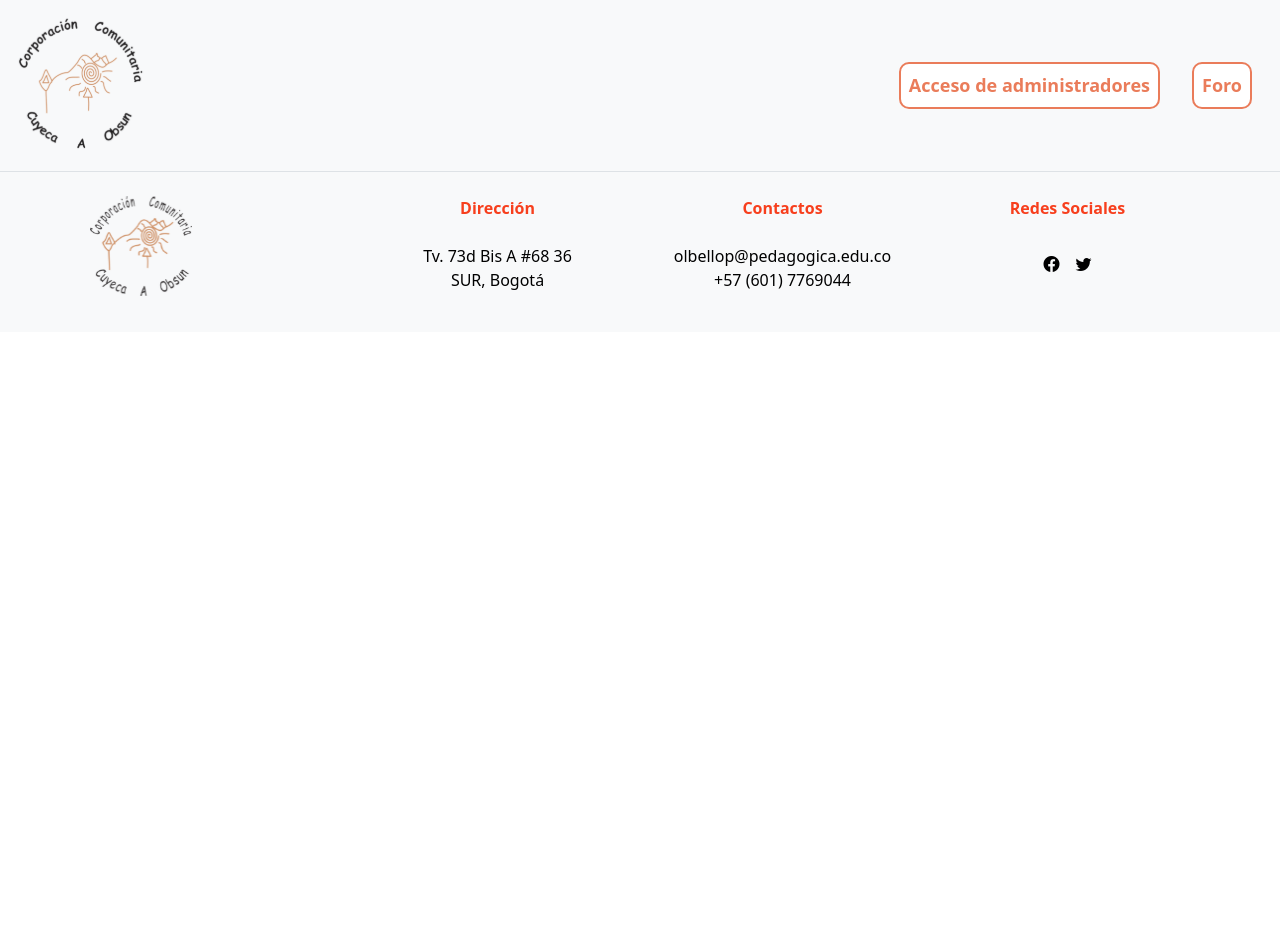
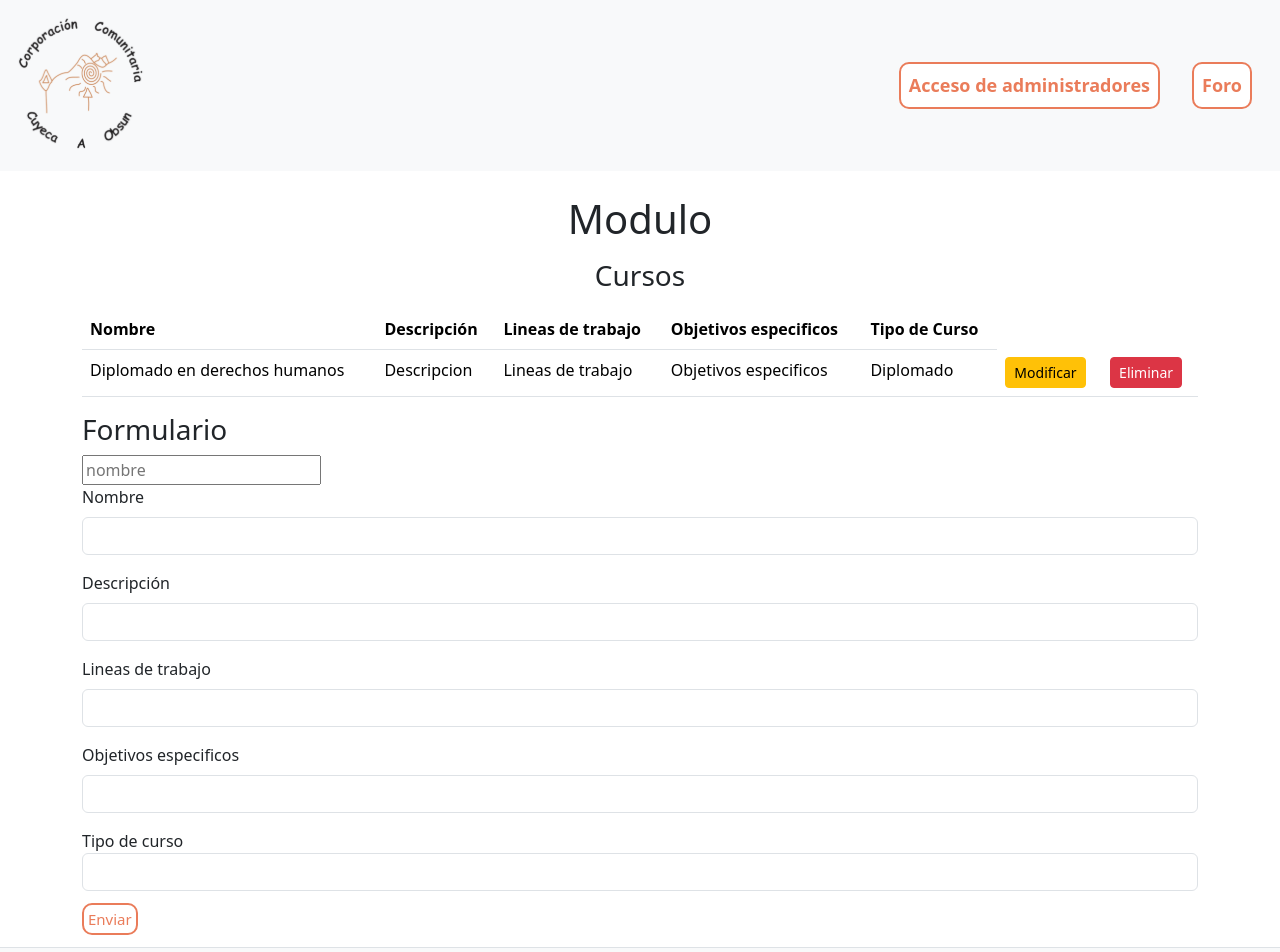
Before and after one commit to programateacademy/cuyeca-course-manage-front, a React (Create React App) app: page /foro in a window 1280 px wide. Shown: the top 952 px of the page. Before the commit the page ends 800 px from the top, so only its background shows below. Built offline with nearby package versions, Linux system fonts and the light colour scheme; no server answers.

Commit message:
formulario sin estilos

```diff
--- a/src/App.jsx
+++ b/src/App.jsx
@@ -6,7 +6,7 @@ import { BrowserRouter as Router, Route, Routes } from "react-router-dom"
 import Header from "./components/header";
 import Register from "./components/Register";
 import Login from "./components/Login";
-
+import Modulet from "./components/Modulet"
 
 
 const App = () => {
@@ -45,6 +45,7 @@ const App = () => {
           <Route path='/foro' element={""}>  </Route>
         </Routes>
 
+        <Modulet/>
         <Footer/>
       </Router>
 
--- /dev/null
+++ b/src/assets/styles/Modulet.css
@@ -0,0 +1,19 @@
+.btnmodule {
+  border: none;
+  border-radius: 10px;
+  padding: 4px;
+  text-align: center;
+  font-size: 15px;
+  background-color: white;
+  color: #ea7c5a !important;
+  transition-duration: 0.4s;
+  border: 2px solid #ea7c5a;
+}
+
+.btnmodule:hover {
+  /* transition: transform 0.2s;
+    transform: translateY(8%); */
+  cursor: pointer;
+  background-color: #ea7c5a;
+  color: white !important;
+}
--- /dev/null
+++ b/src/components/Modulet.js
@@ -0,0 +1,76 @@
+import React from "react";
+import ".././assets/styles/Modulet.css";
+
+
+function Modulet() {
+
+    return(
+        <div className="container mb-3">
+            <br></br>
+            <h1 className="text-center mb-3"> Modulo </h1>
+            <div className="rows">
+                <div className="">
+                    <h3 className="text-center mb-3">Cursos</h3>
+                    <table className="table table-ligth">
+                        <thead>
+                            <tr>
+                                <th>Nombre</th>
+                                <th>Descripción</th>
+                                <th>Lineas de trabajo</th>
+                                <th>Objetivos especificos</th>
+                                <th>Tipo de Curso</th>
+                            </tr>
+                        </thead>
+                        <tbody>
+                            <tr>
+                                <td> Diplomado en derechos humanos </td>
+                                <td> Descripcion</td>
+                                <td>Lineas de trabajo</td>
+                                <td>Objetivos especificos</td>
+                                <td>Diplomado</td>
+                                <td><bttn className='btn btn-warning btn-sm' >Modificar</bttn> </td>
+                                <td><bttn className='btn btn-danger btn-sm' >Eliminar</bttn>   </td>
+                            </tr>
+                        </tbody>
+                    </table>
+                </div>
+                <section className="form-main">
+                    <div className="form-content">
+                        <div className="box">
+                            <h3 >Formulario</h3>
+                            <form action="">
+                                <input type="text" placeholder="nombre" className="input-control"/>
+                                <div className="mb-3">
+                                    <label className="form-label">Nombre</label>
+                                    <input type="text" className="form-control" />
+                                </div>
+                                <div className="mb-3">
+                                    <label className="form-label">Descripción</label>
+                                    <input type="text" className="form-control" />
+                                </div>
+                                <div className="mb-3">
+                                    <label className="form-label">Lineas de trabajo</label>
+                                    <input type="text" className="form-control" />
+                                </div>
+                                <div className="mb-3">
+                                    <label className="form-label">Objetivos especificos</label>
+                                    <input type="text" className="form-control" />
+                                </div>
+                                <div className="mb-3">
+                                    <label >Tipo de curso</label>
+                                    <input type="text" className="form-control" />
+                                </div>
+                                <div className="mb-3">
+                                <bttn className='btnmodule' >Enviar</bttn>
+                                </div>
+                            </form>
+                        </div>
+                    </div>
+                </section>
+            </div>
+        </div>
+    )
+
+}
+
+export default Modulet
--- a/src/components/header.js
+++ b/src/components/header.js
@@ -1,7 +1,7 @@
 import React from 'react';
 import { Link } from 'react-router-dom';
 import Logoc from "../assets/Logoc.svg";
-import App from '../App.css';
+import '../App.css';
 
 const Header =() => {
     return (
```
Also changed, not shown: src/assets/Logocg.svg (deleted), src/assets/Logocu.svg (deleted).
